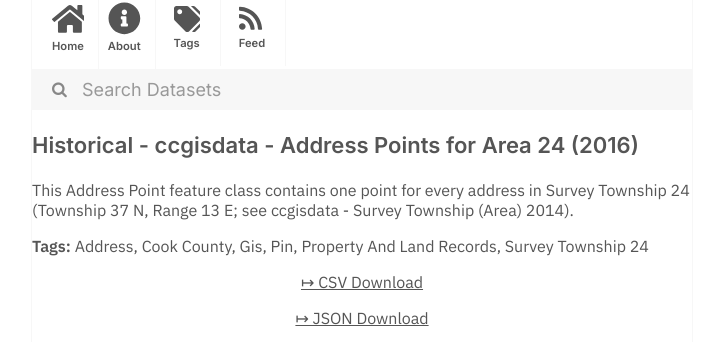
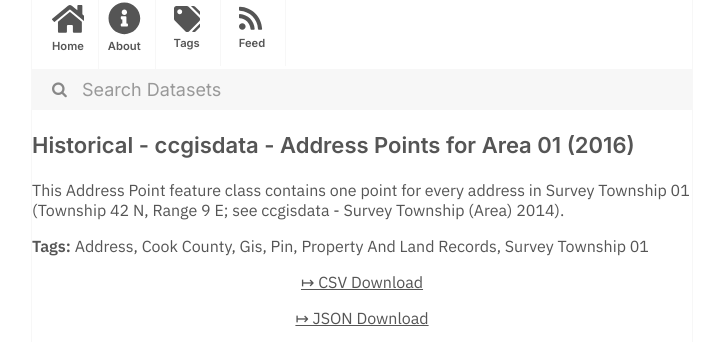
Before and after one commit to dayda-entities/cook-county-of-illinois, a Jekyll site: the page built from _posts/2020-11-10-historical-ccgisdata-address-p.md, in a window 1280 px wide. Shown: the part 216-558 px from the top of the page, without its empty margins (278-998 px from the left). Built offline with Jekyll 4.4.1, drawn with Linux system fonts in a browser that asks for light colours.

Commit message:
Publish Data

```diff
--- a/_posts/2020-11-10-historical-ccgisdata-address-p.md
+++ b/_posts/2020-11-10-historical-ccgisdata-address-p.md
@@ -1,7 +1,7 @@
 ---
-title: Historical - ccgisdata - Address Points for Area 24 (2016)
-created: '2020-11-10T16:57:42.659707'
-modified: '2020-11-10T16:57:42.659718'
+title: Historical - ccgisdata - Address Points for Area 01 (2016)
+created: '2020-11-10T16:57:45.971550'
+modified: '2020-11-10T16:57:45.971598'
 state: active
 type: dataset
 tags:
@@ -10,14 +10,14 @@ tags:
   - Gis
   - Pin
   - Property And Land Records
-  - Survey Township 24
+  - Survey Township 01
 groups:
   - Local Government
 csv_url: >-
-  https://datacatalog.cookcountyil.gov/api/views/fx8u-gz5p/rows.csv?accessType=DOWNLOAD
+  https://datacatalog.cookcountyil.gov/api/views/u8xz-zwzz/rows.csv?accessType=DOWNLOAD
 json_url: >-
-  https://datacatalog.cookcountyil.gov/api/views/fx8u-gz5p/rows.json?accessType=DOWNLOAD
+  https://datacatalog.cookcountyil.gov/api/views/u8xz-zwzz/rows.json?accessType=DOWNLOAD
 layout: post
 
 ---
-This Address Point feature class contains one point for every address in Survey Township 24 (Township 37 N, Range 13 E; see ccgisdata - Survey Township (Area) 2014).
+This Address Point feature class contains one point for every address in Survey Township 01 (Township 42 N, Range 9 E; see ccgisdata - Survey Township (Area) 2014).
```
